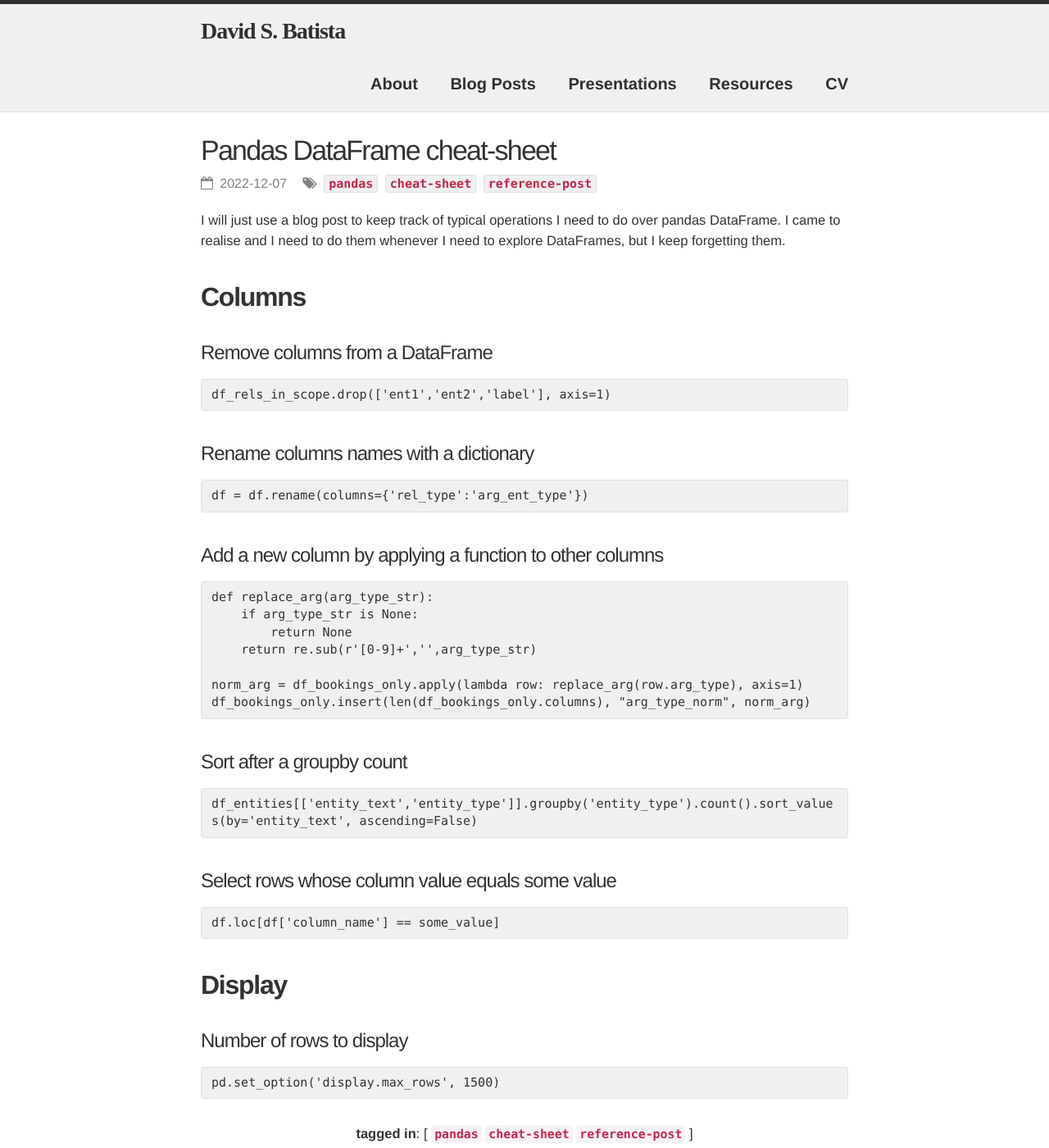
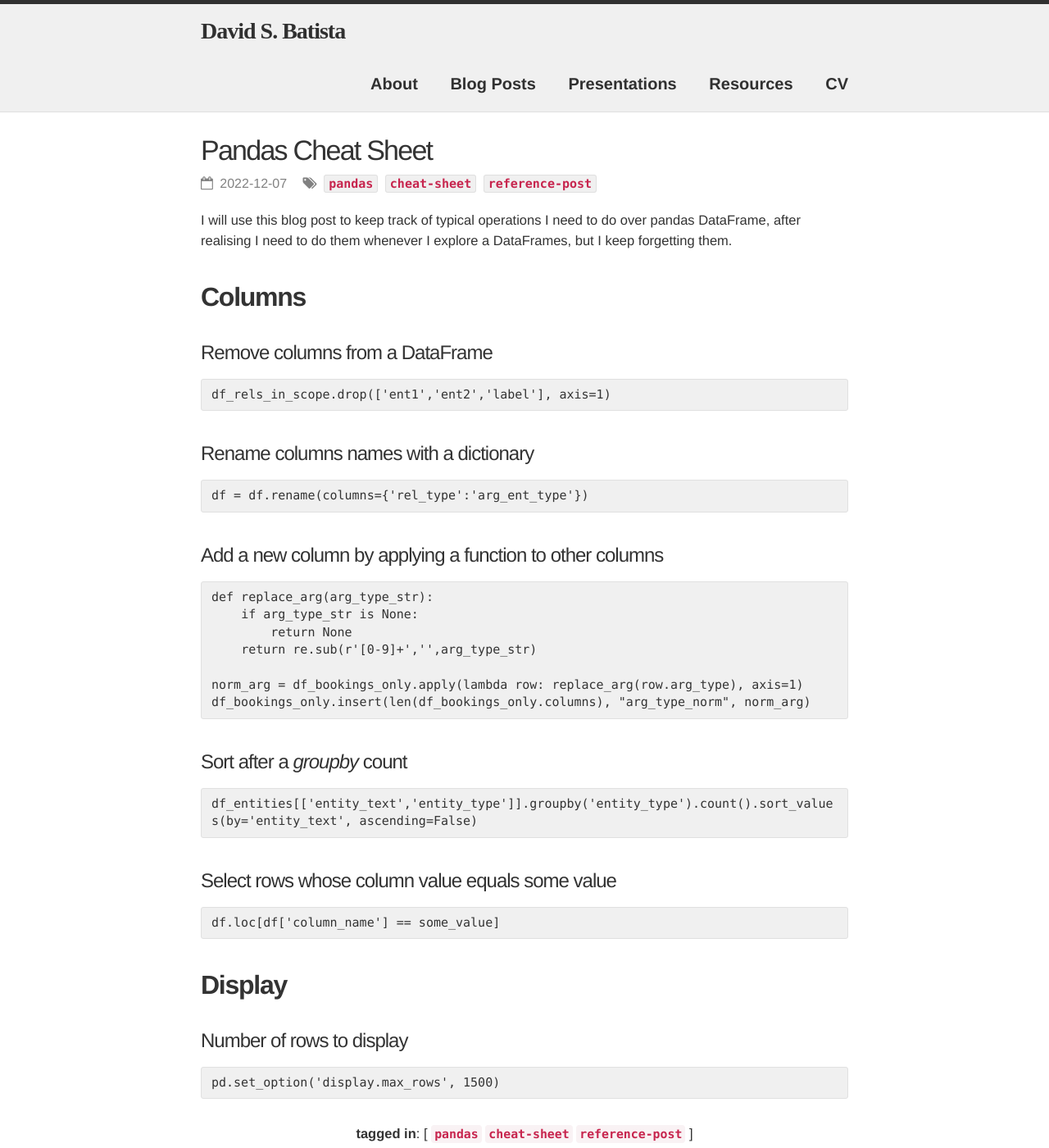
Before and after one commit to davidsbatista/davidsbatista.net, a Jekyll site: the page built from _posts/2022-12-07-Pandas-Cheat-Sheet.md, in a window 1280 px wide and 1400 px high. Shown: the whole window at 82% size. Built offline with Jekyll 4.4.1, drawn with Linux system fonts in a browser that asks for light colours; nearby versions of some CDN libraries; some web fonts are replaced; comment, search, counter and statistics services are not loaded.

Commit message:
refactoring and cleaning

```diff
--- a/Gemfile
+++ b/Gemfile
@@ -2,6 +2,6 @@
 
 source "https://rubygems.org"
 
-gem "jemoji"
-gem "jekyll-paginate-v2"
-gem "jekyll-sitemap"
+gem "jekyll"
+gem 'jekyll-sitemap'
+gem 'jemoji'
--- a/_config.yml
+++ b/_config.yml
@@ -25,14 +25,15 @@
   input: GFM
 
 plugins:
+  - jekyll-sitemap
   - jemoji
-  - jekyll-paginate-v2
-  - jekyll-sitemap
+
 
 emoji:
   src: "https://github.githubassets.com/images/icons/"
 
-# Pagination Settings
+
+# Pagination Settings - !!NOTE!! I've disabled this plugin
 pagination:
   enabled: false
   debug: true
--- a/_posts/2022-12-07-Pandas-Cheat-Sheet.md
+++ b/_posts/2022-12-07-Pandas-Cheat-Sheet.md
@@ -1,6 +1,6 @@
 ---
 layout: post
-title: Pandas DataFrame cheat-sheet
+title: Pandas Cheat Sheet
 date: 2022-12-07 00:00:00
 tags: pandas cheat-sheet reference-post
 categories: [blog]
@@ -9,7 +9,7 @@
 preview_pic: /assets/images/2022-12-07-Zoo-Berlin-zoo-berlin-panda-plant-eye-1643703-pxhere.com.jpg
 ---
 
-I will just use a blog post to keep track of typical operations I need to do over pandas DataFrame. I came to realise and I need to do them whenever I need to explore DataFrames, but I keep forgetting them.
+I will use this blog post to keep track of typical operations I need to do over pandas DataFrame, after realising I need to do them whenever I explore a DataFrames, but I keep forgetting them.
 
 
 ## __Columns__
@@ -32,7 +32,7 @@
 	norm_arg = df_bookings_only.apply(lambda row: replace_arg(row.arg_type), axis=1)
 	df_bookings_only.insert(len(df_bookings_only.columns), "arg_type_norm", norm_arg)
 
-#### Sort after a groupby count
+#### Sort after a _groupby_ count
 
 	df_entities[['entity_text','entity_type']].groupby('entity_type').count().sort_values(by='entity_text', ascending=False)
 
```
Also changed, not shown: _posts/2023-01-19-SPARQL_WikiData.md (+11 -0 lines), README.md.
